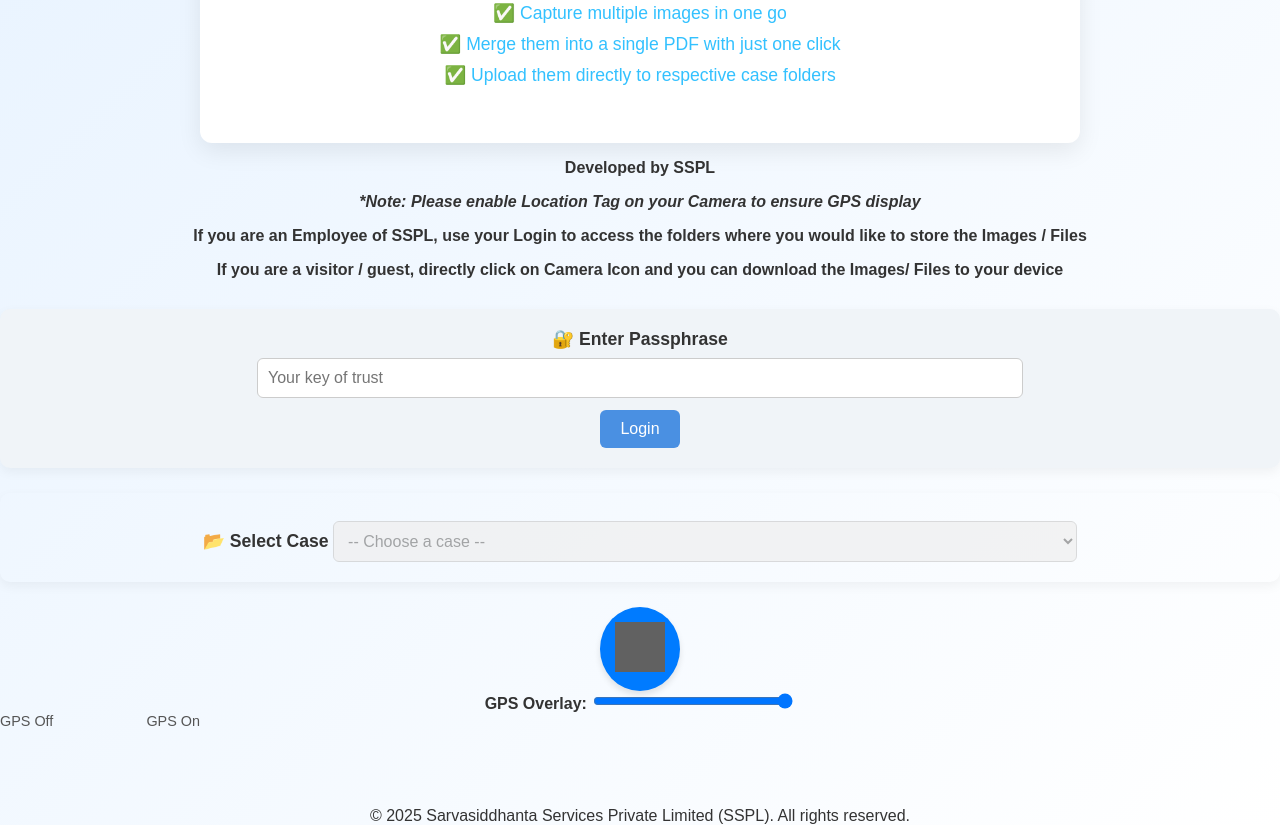
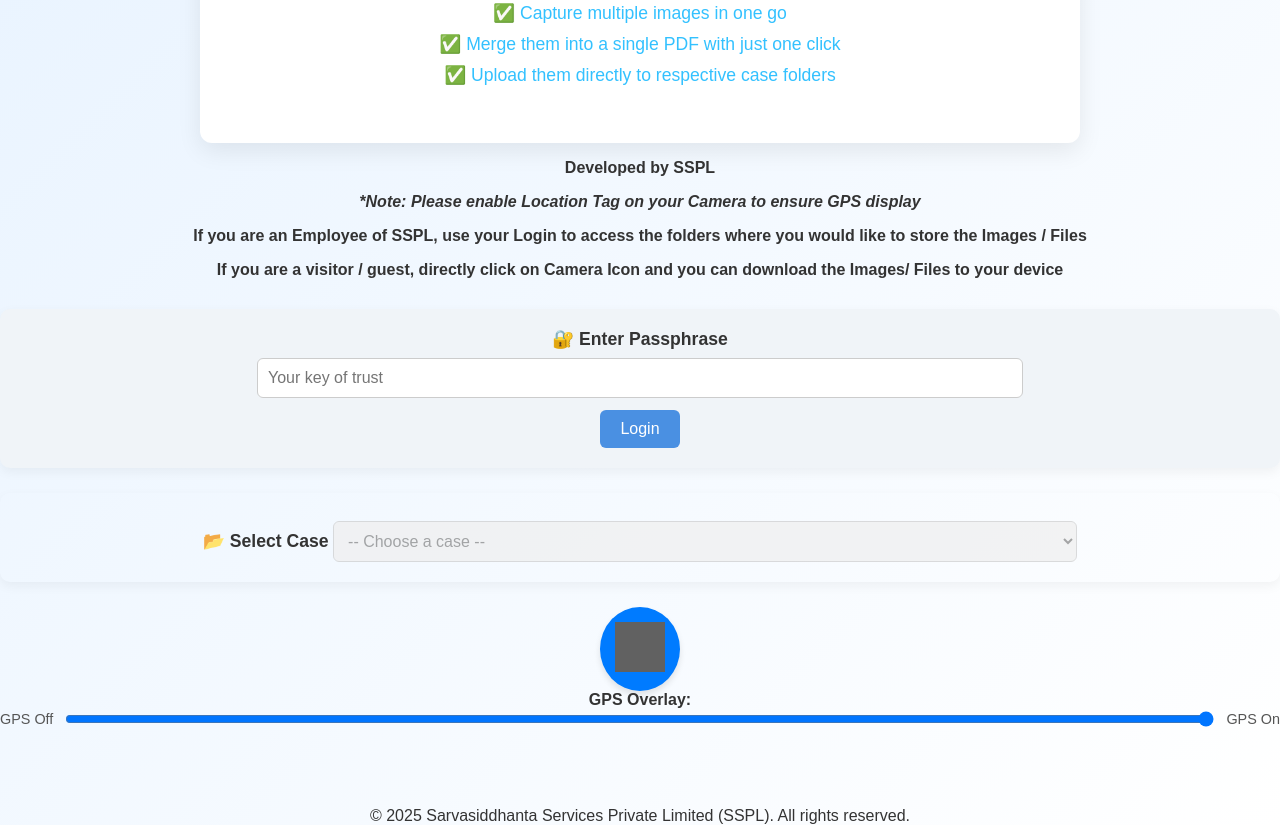
Before and after one commit to SSPL-71/pdf-relay, a website: page gps/index.html in a window 1280 px wide. Shown: the part 399-1224 px from the top of the page. Drawn offline with nearby package versions, Linux system fonts and the light colour scheme; grey boxes are pictures that could not be loaded.

Commit message:
Update index.html

```diff
--- a/gps/index.html
+++ b/gps/index.html
@@ -255,10 +255,10 @@
 
 <div style="margin-bottom: 15px;">
   <label for="gpsSlider" style="font-weight: bold;">GPS Overlay:</label>
-  <input type="range" id="gpsSlider" min="0" max="1" step="1" value="1" style="width: 200px;">
-  <div style="display: flex; justify-content: space-between; width: 200px; font-size: 0.9em; color: #555;">
-    <span>GPS Off</span>
-    <span>GPS On</span>
+  <div style="display: flex; align-items: center; gap: 10px;">
+    <span style="font-size: 0.9em; color: #555;">GPS Off</span>
+    <input type="range" id="gpsSlider" min="0" max="1" step="1" value="1" style="flex-grow: 1;">
+    <span style="font-size: 0.9em; color: #555;">GPS On</span>
   </div>
 </div>
 
```
